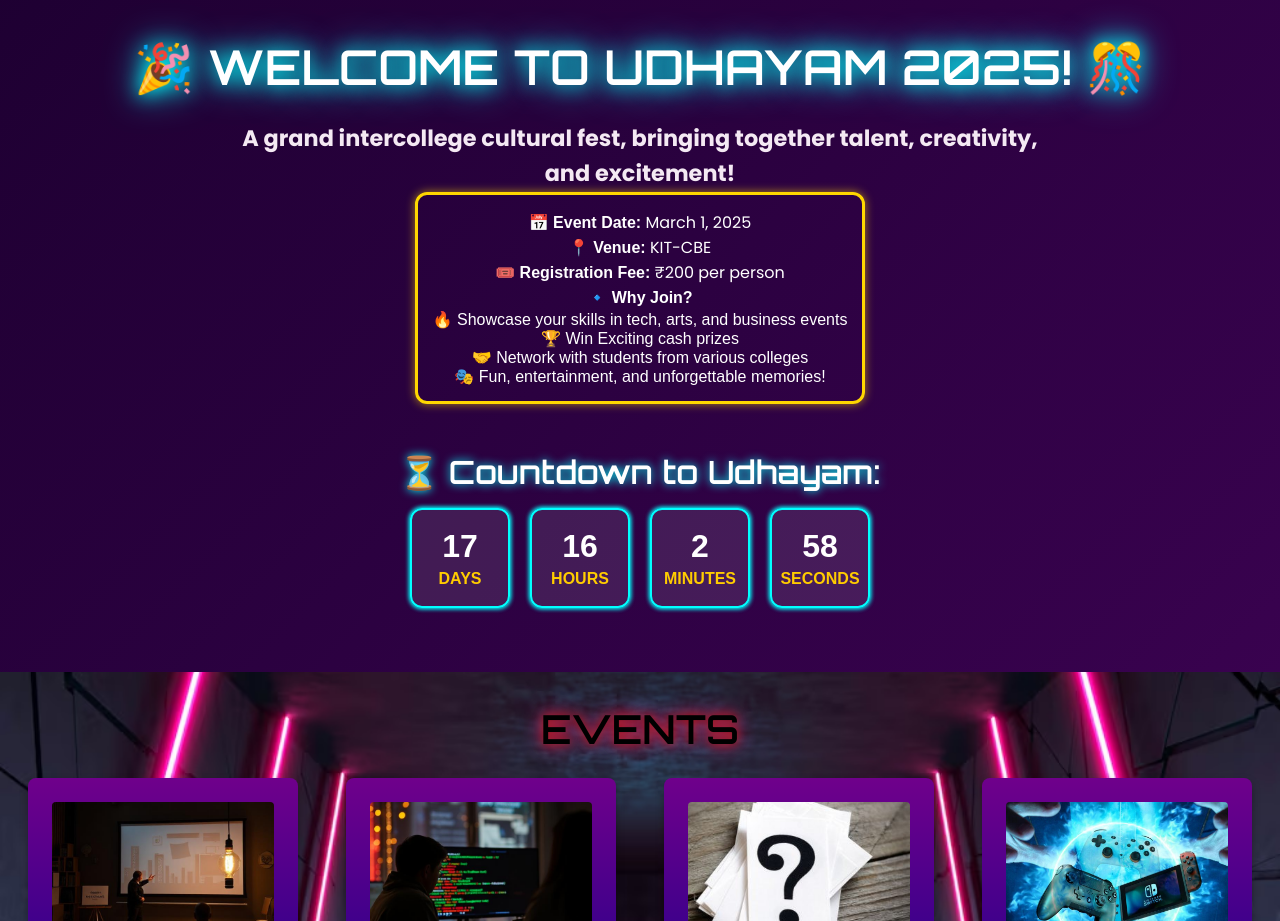
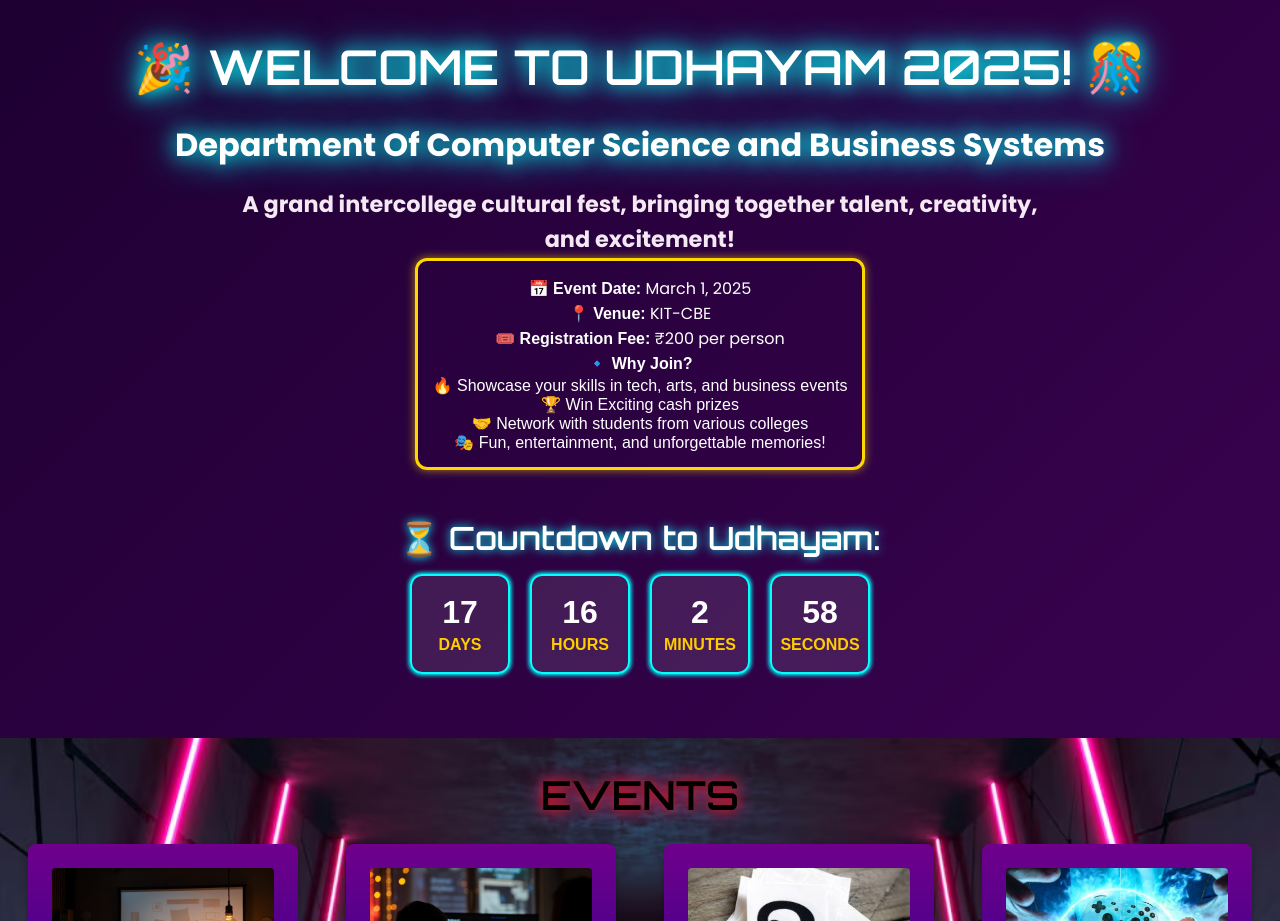
Before and after one commit to kamalesh-E08/Udayam, a React (Vite) app: page / in a window 1280 px wide. Shown: the part 1220-2141 px from the top of the page. Built offline with nearby package versions, Linux system fonts and the light colour scheme.

Commit message:
department name

```diff
--- a/src/App.css
+++ b/src/App.css
@@ -316,6 +316,18 @@ header {
 }
 
 /* Subtext */
+.about-subtext1 {
+  font-size:xx-large;
+  font-weight: bolder;
+  /* text-shadow: #25D366; */
+  text-shadow: 0 0 15px cyan, 0 0 30px #00FFFF;
+  animation: glowText1 5s infinite alternate;
+
+}
+@keyframes glowText1 {
+  from { text-shadow: 0 0 10px rgb(245, 6, 6), 0 0 20px #ff0000;color:#000000; }
+  to { text-shadow: 0 0 20px cyan, 0 0 40px #00FFFF; }
+}
 .about-subtext {
   font-size: 1.4rem;
   max-width: 800px;
--- a/src/Components/About.jsx
+++ b/src/Components/About.jsx
@@ -28,6 +28,10 @@ const About = () => {
     <section id="about" className="about-section">
       <div className="about-container">
         <h2 className="about-heading">🎉 Welcome to Udhayam 2025! 🎊</h2>
+        <p className="about-subtext1">
+          Department Of Computer Science and Business Systems
+        </p>
+        <br />
         <p className="about-subtext">
           A grand intercollege cultural fest, bringing together talent,
           creativity, and excitement!
```
